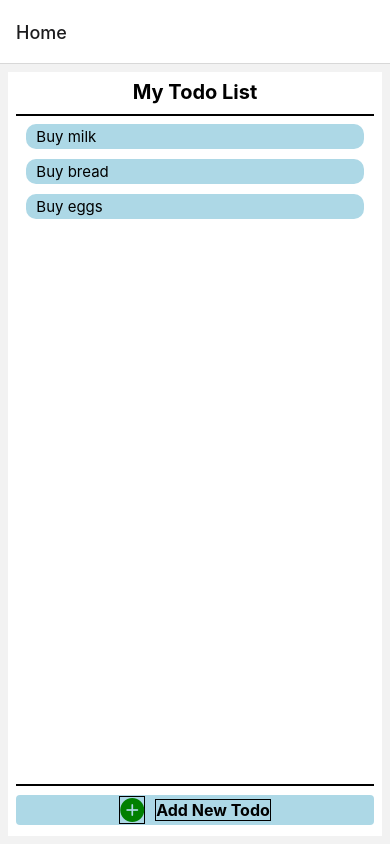
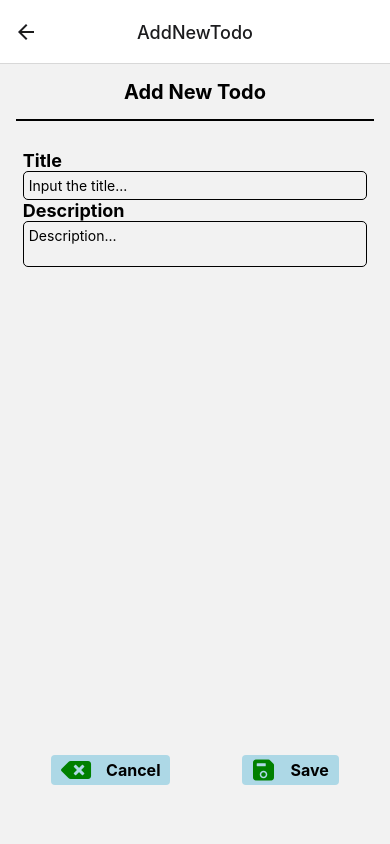
Before and after one commit to shouxiang/7421ICT-assignment1, a React Native app: screen /AddNewTodo in a window 390 px wide. Built offline with nearby package versions, Linux system fonts and the light colour scheme.

Commit message:
milestone2- almost finish. Add TodoForm and handler

```diff
--- a/App.js
+++ b/App.js
@@ -1,6 +1,7 @@
 import { NavigationContainer } from "@react-navigation/native";
 import { createStackNavigator } from "@react-navigation/stack";
 import Home from "./src/screens/Home";
+import AddNewTodo from "./src/screens/AddNewTodo";
 
 const Stack = createStackNavigator();
 
@@ -8,7 +9,16 @@ export default function App() {
   return (
     <NavigationContainer>
       <Stack.Navigator initialRouteName="Home">
-        <Stack.Screen name="Home" component={Home} />
+        <Stack.Screen
+          name="Home"
+          component={Home}
+          options={{ headerTitleAlign: "center" }}
+        />
+        <Stack.Screen
+          name="AddNewTodo"
+          component={AddNewTodo}
+          options={{ headerTitleAlign: "center" }}
+        />
       </Stack.Navigator>
     </NavigationContainer>
   );
--- a/src/components/Footer.js
+++ /dev/null
@@ -1,24 +0,0 @@
-import { View, StyleSheet } from "react-native";
-import MyButton from "./MyButton";
-import Underline from "./Underline";
-
-export default () => (
-  <View style={styles.container}>
-    <View style={styles.underline}></View>
-    <View style={styles.button}>
-      <MyButton title={"Add New Todo"} />
-    </View>
-  </View>
-);
-
-const styles = StyleSheet.create({
-  container: {
-    // borderWidth: 1,
-    flex: 1,
-  },
-  underline: { flex: 1, borderTopWidth: 2 },
-  button: {
-    // borderWidth: 1,
-    flex: 4,
-  },
-});
--- /dev/null
+++ b/src/components/Footer/AddNewTodo.js
@@ -0,0 +1,51 @@
+import { View, StyleSheet } from "react-native";
+import MyButton from "../MyButton";
+import { FontAwesome5 } from "@expo/vector-icons";
+import { Ionicons } from "@expo/vector-icons";
+import { iconColor } from "../../constants/color";
+
+export default ({ handleCancel, handleSave }) => (
+  <View style={styles.container}>
+    <View style={styles.cancel}>
+      <MyButton
+        title={"Cancel"}
+        icon={
+          <FontAwesome5
+            name="backspace"
+            size={24}
+            color={iconColor}
+            style={{ marginRight: 15 }}
+          />
+        }
+        handleOnPress={handleCancel}
+      />
+    </View>
+
+    <View style={styles.save}>
+      <MyButton
+        title={"Save"}
+        icon={
+          <Ionicons
+            name="save"
+            size={24}
+            color={iconColor}
+            style={{ marginRight: 15 }}
+          />
+        }
+        handleOnPress={handleSave}
+      />
+    </View>
+  </View>
+);
+
+const styles = StyleSheet.create({
+  container: {
+    // borderWidth: 1,
+    flex: 1,
+    flexDirection: "row",
+    alignItems: "center",
+    justifyContent: "space-around",
+  },
+  cancel: {},
+  save: {},
+});
--- /dev/null
+++ b/src/components/Footer/Home.js
@@ -0,0 +1,39 @@
+import { View, StyleSheet } from "react-native";
+import MyButton from "../MyButton";
+import { AntDesign } from "@expo/vector-icons";
+import { iconColor } from "../../constants/color";
+
+export default ({ handleOnPress }) => (
+  <View style={styles.container}>
+    <View style={styles.underline}></View>
+    <View style={styles.button}>
+      <MyButton
+        title={"Add New Todo"}
+        icon={
+          <AntDesign
+            name="pluscircle"
+            size={20}
+            color={iconColor}
+            style={{ marginRight: 20 }}
+          />
+        }
+        handleOnPress={handleOnPress}
+      />
+    </View>
+  </View>
+);
+
+const styles = StyleSheet.create({
+  container: {
+    // borderWidth: 1,
+    flex: 1,
+  },
+  underline: {
+    flex: 1,
+    borderTopWidth: 2,
+  },
+  button: {
+    // borderWidth: 1,
+    flex: 4,
+  },
+});
--- a/src/components/MyButton.js
+++ b/src/components/MyButton.js
@@ -1,20 +1,16 @@
 import { View, Text, StyleSheet, Pressable } from "react-native";
-import { AntDesign } from "@expo/vector-icons";
+
 import { activeButtonColor, pressedButtonColor } from "../constants/color";
 
-export default ({ title, icon }) => (
+export default ({ title, icon, handleOnPress }) => (
   <Pressable
     style={({ pressed }) => [
       styles.pressable,
       pressed ? styles.pressed : styles.active,
     ]}
+    onPress={handleOnPress}
   >
-    <AntDesign
-      name="pluscircle"
-      size={24}
-      color="green"
-      style={{ borderWidth: 1, marginRight: 10 }}
-    />
+    {icon}
 
     <Text style={styles.text}>{title}</Text>
   </Pressable>
@@ -29,12 +25,13 @@ const styles = StyleSheet.create({
     flexDirection: "row",
     alignItems: "center",
     justifyContent: "center",
+    paddingHorizontal: 10,
   },
   pressed: { backgroundColor: pressedButtonColor },
   active: { backgroundColor: activeButtonColor },
 
   text: {
-    borderWidth: 1,
+    // borderWidth: 1,
     fontSize: 16,
     fontWeight: "bold",
     color: "black",
--- a/src/components/Title.js
+++ b/src/components/Title.js
@@ -16,17 +16,14 @@ const styles = StyleSheet.create({
   },
   title: {
     // borderWidth: 1,
-    alignItems: "center",
-    justifyContent: "center",
-    marginBottom: 10,
-    flex: 3,
+    marginBottom: 15,
   },
   underline: {
     borderTopWidth: 2,
-    flex: 1,
   },
   text: {
     fontWeight: "bold",
     fontSize: 20,
+    textAlign: "center",
   },
 });
--- /dev/null
+++ b/src/components/TodoForm.js
@@ -0,0 +1,40 @@
+import { View, Text, StyleSheet, TextInput } from "react-native";
+
+export default ({
+  title,
+  description,
+  handleChangeTitle,
+  handleChangeDescription,
+}) => {
+  return (
+    <View style={styles.container}>
+      <Text style={styles.title}>Title</Text>
+      <TextInput
+        style={styles.input}
+        placeholder="Input the title..."
+        cursorColor="black"
+        value={title}
+        onChangeText={(text) => handleChangeTitle(text)}
+        showSoftInputOnFocus={false}
+      />
+      <Text style={styles.title}>Description</Text>
+      <TextInput
+        style={[styles.input, { textAlignVertical: "top" }]}
+        multiline
+        numberOfLines={2}
+        placeholder="Description..."
+        cursorColor="black"
+        value={description}
+        onChangeText={(text) => handleChangeDescription(text)}
+      />
+    </View>
+  );
+};
+
+const styles = StyleSheet.create({
+  container: {
+    flex: 1,
+  },
+  title: { fontWeight: "bold", fontSize: 18 },
+  input: { borderWidth: 1, padding: 5, borderRadius: 5 },
+});
--- a/src/components/Underline.js
+++ /dev/null
@@ -1,12 +0,0 @@
-import { View, StyleSheet } from "react-native";
-
-export default () => <View style={styles.underline}></View>;
-
-const styles = StyleSheet.create({
-  underline: {
-    borderColor: "black",
-    // width: "100%",
-    // height: 10,
-    borderWidth: 1,
-  },
-});
--- a/src/constants/color.js
+++ b/src/constants/color.js
@@ -1,4 +1,5 @@
 export const homeBackgroundColor = "#fff";
+export const addTodoBackgroundColor = "#f2f2f2";
 export const todoItemColor = "#add8e6";
 export const activeButtonColor = "#add8e6";
 export const pressedButtonColor = "#a8b4e8";
--- /dev/null
+++ b/src/screens/AddNewTodo.js
@@ -0,0 +1,67 @@
+import { View, StyleSheet } from "react-native";
+import Title from "../components/Title";
+import { addTodoBackgroundColor } from "../constants/color";
+import TodoForm from "../components/TodoForm";
+import Footer from "../components/Footer/AddNewTodo";
+import { useState } from "react";
+import { useNavigation } from "@react-navigation/native";
+
+export default () => {
+  const navigation = useNavigation();
+  const [title, setTitle] = useState("Input the title...");
+  const [description, setDescription] = useState("Description...");
+  const handleCancel = () => {
+    setTitle("Input the title...");
+    setDescription("Description...");
+    navigation.navigate("Home");
+  };
+  const handleChangeTitle = (text) => {
+    setTitle(text);
+  };
+
+  const handleChangeDescription = (text) => {
+    setDescription(text);
+  };
+
+  return (
+    <View style={styles.container}>
+      <View style={styles.title}>
+        <Title text={"Add New Todo"} />
+      </View>
+      <View style={styles.todoForm}>
+        <TodoForm
+          title={title}
+          description={description}
+          handleChangeTitle={handleChangeTitle}
+          handleChangeDescription={handleChangeDescription}
+        />
+      </View>
+      <View style={styles.footer}>
+        <Footer handleCancel={handleCancel} handleSave={undefined} />
+      </View>
+    </View>
+  );
+};
+
+const styles = StyleSheet.create({
+  container: {
+    flex: 1,
+    margin: "2%",
+    padding: "2%",
+    backgroundColor: addTodoBackgroundColor,
+  },
+  title: {
+    // borderWidth: 1,
+    flex: 1.5,
+  },
+  todoForm: {
+    // borderWidth: 1,
+    flex: 12,
+    paddingHorizontal: "2%",
+    // marginVertical: "2%",
+  },
+  footer: {
+    // borderWidth: 1,
+    flex: 2.5,
+  },
+});
--- a/src/screens/Home.js
+++ b/src/screens/Home.js
@@ -1,12 +1,17 @@
 import { View, StyleSheet } from "react-native";
 import Title from "../components/Title";
 import TodoList from "../components/TodoList";
-import Footer from "../components/Footer";
+import Footer from "../components/Footer/Home";
 import { homeBackgroundColor } from "../constants/color";
+import { useNavigation } from "@react-navigation/native";
 
 const todo = ["Buy milk", "Buy bread", "Buy eggs"];
 
 export default () => {
+  const navigation = useNavigation();
+  const clickAddNewTodo = () => {
+    navigation.navigate("AddNewTodo");
+  };
   return (
     <View style={styles.container}>
       <View style={styles.title}>
@@ -16,7 +21,7 @@ export default () => {
         <TodoList todos={todo} />
       </View>
       <View style={styles.footer}>
-        <Footer />
+        <Footer handleOnPress={clickAddNewTodo} />
       </View>
     </View>
   );
@@ -30,9 +35,10 @@ const styles = StyleSheet.create({
     backgroundColor: homeBackgroundColor,
   },
   title: {
+    // borderWidth: 1,
     flex: 1,
   },
-  todoList: { flex: 15, paddingHorizontal: "3%" },
+  todoList: { flex: 15, paddingHorizontal: "3%", marginVertical: "2%" },
   footer: {
     flex: 1,
   },
```
